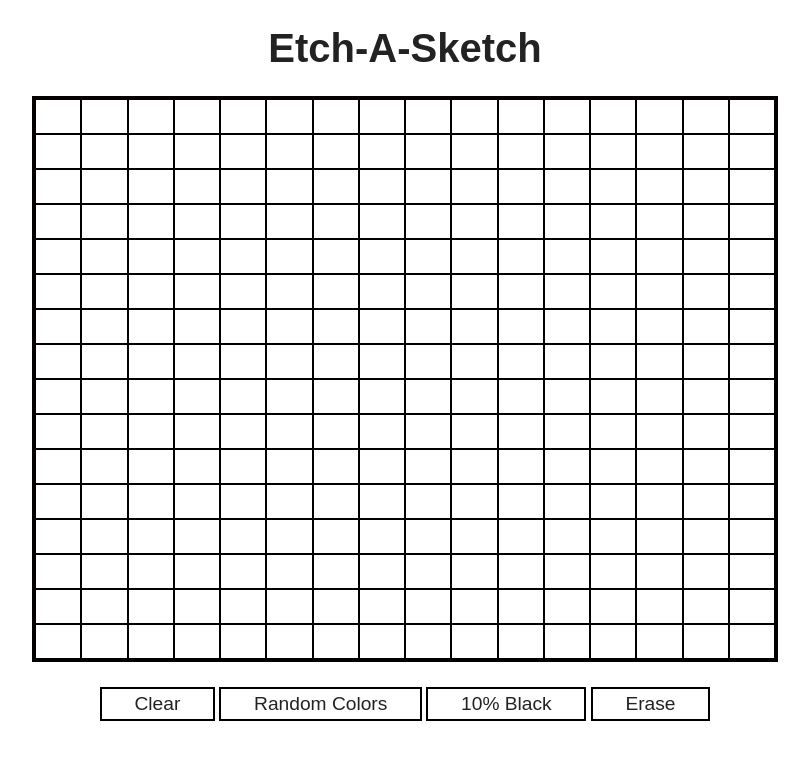
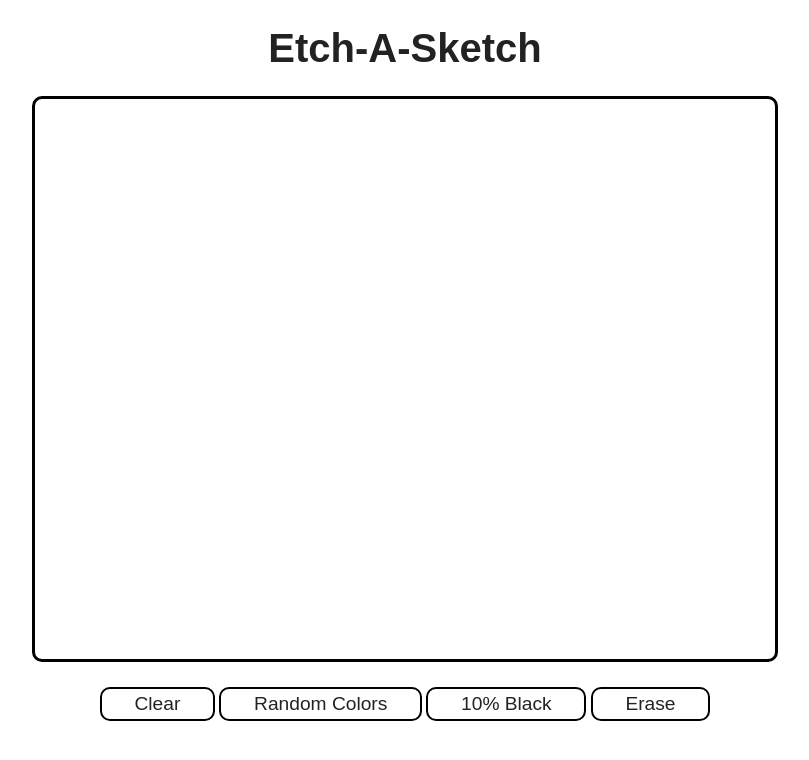
Before and after one commit to plutos28/Etch-A-Sketch, a plain HTML site: page index.html in a window 1280 px wide. Shown: the whole page, without its empty margins (235-1044 px from the left). Drawn offline with Linux system fonts and the light colour scheme.

Commit message:
make styling more circular

```diff
--- a/main.js
+++ b/main.js
@@ -9,7 +9,8 @@ function createGrid(size) {
 
 function createGridItem() {
     const gridItem = document.createElement('div');
-    gridItem.style.border = '1px solid hsl(0, 0%, 0%)';
+    //gridItem.style.border = '1px solid hsl(0, 0%, 100%)';
+    gridItem.style.border = 'none';
 
     gridItem.addEventListener('mouseenter', () => {
         gridItem.style.backgroundColor = 'hsl(0, 0%, 0%)';
@@ -35,6 +36,8 @@ function drawGrid(gridRows=16, gridColumns=16, gridWidth=740, gridHeight=560) {
     gridContainer.style.display = "grid";
     gridContainer.style.gridTemplateColumns = `repeat(${gridColumns}, 1fr)`;
     gridContainer.style.gridTemplateRows = `repeat(${gridRows}, 1fr)`;
+
+    gridContainer.style.borderRadius = '10px';
 }
 
 function clearGrid() {
@@ -102,7 +105,6 @@ function erase() {
 }
 
 
-
 function play() {
     // draw initial grid which is 16x16
     drawGrid();
--- a/style.css
+++ b/style.css
@@ -25,6 +25,7 @@ main {
     padding: 0.2em 1.7em;
     transition: all ease-out 100ms;
     font-weight: normal;
+    border-radius: 10px;
 }
 
 .option-btn:hover {
```
